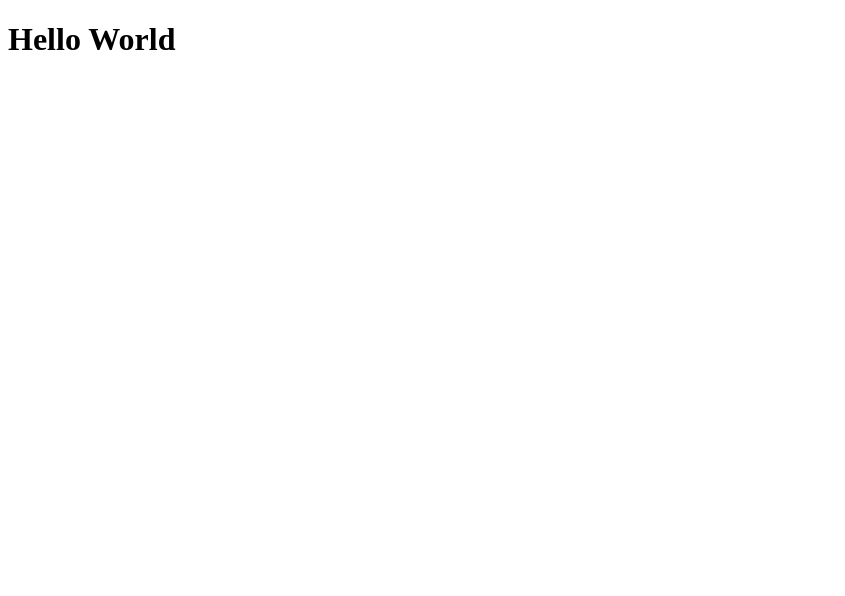
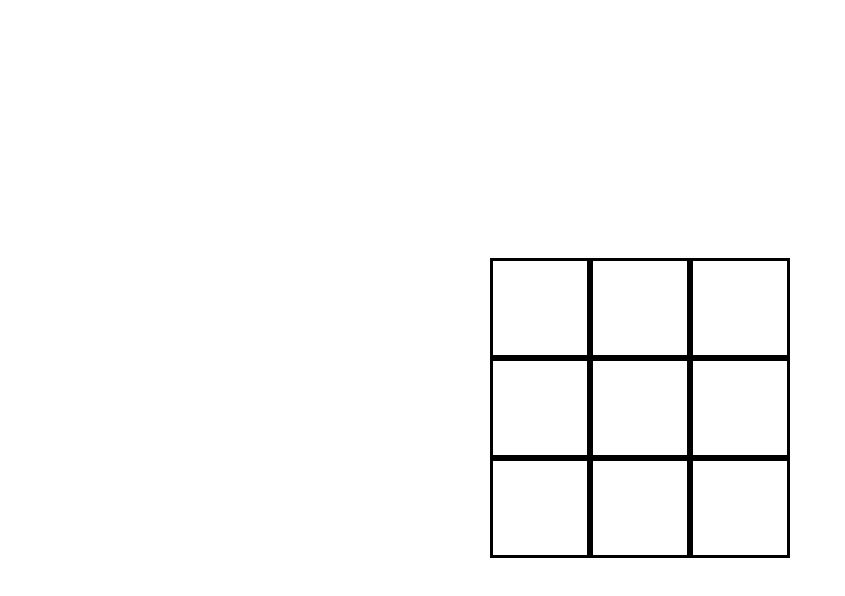
Before and after one commit to Cellmon95/Tic-Tac-Toe, a SvelteKit app in the folder tic-tac-toe/: page / in a window 1280 px wide. Shown: the top 596 px of the page, without its empty margins (0-845 px from the left). Built offline with nearby package versions, Linux system fonts and the light colour scheme.

Commit message:
worked on the layout and cells

```diff
--- /dev/null
+++ b/tic-tac-toe/src/app.css
@@ -0,0 +1,14 @@
+main{
+    display: flex;
+    justify-content: center;
+    align-content: center;
+    flex-wrap: wrap;
+    height: 100vh;
+}
+
+
+.grid{
+    display: grid;
+    grid-template-columns: 100px 100px 100px;
+    grid-template-rows: 100px 100px 100px;
+}
--- /dev/null
+++ b/tic-tac-toe/src/routes/+layout.svelte
@@ -0,0 +1,5 @@
+<script lang="ts">
+    import "../app.css";
+</script>
+
+<slot/>
--- a/tic-tac-toe/src/routes/+page.svelte
+++ b/tic-tac-toe/src/routes/+page.svelte
@@ -1,5 +1,17 @@
-<h1>{msg}</h1>
+<script>
+import Cell from "./Cell.svelte";
+</script>
 
-<script lang="ts">
-    let msg:string = 'Hello World';
-</script>
+<main>
+    <div class="grid">
+        <Cell/>
+        <Cell/>
+        <Cell/>
+        <Cell/>
+        <Cell/>
+        <Cell/>
+        <Cell/>
+        <Cell/>
+        <Cell/>
+    </div>
+</main>
--- /dev/null
+++ b/tic-tac-toe/src/routes/Cell.svelte
@@ -0,0 +1,41 @@
+<style>
+    .cell{
+        border: solid;
+    }
+
+    .cell img{
+        width: 100%;
+        height: 100%;
+    }
+</style>
+
+<script lang="ts">
+    import { empty } from "svelte/internal";
+import cross from "../assets/img/cross.svg";
+
+    enum States{
+        Cross,
+        Circle,
+        Empty
+    }
+
+    let src:string = "";
+    let currentState:States = States.Empty;
+
+
+    function onClick(event:Event):void {
+        if (currentState === States.Empty) {
+            src = cross;
+            currentState = States.Cross;
+        }
+    }
+
+</script>
+
+<!-- svelte-ignore a11y-click-events-have-key-events -->
+<div class="cell" on:click={onClick}>
+    {#if currentState !== States.Empty}
+        <img {src} alt="cell">
+    {/if}
+
+</div>
```
Also changed, not shown: tic-tac-toe/src/assets/img/circle.svg (added), tic-tac-toe/src/assets/img/cross.svg (added).
